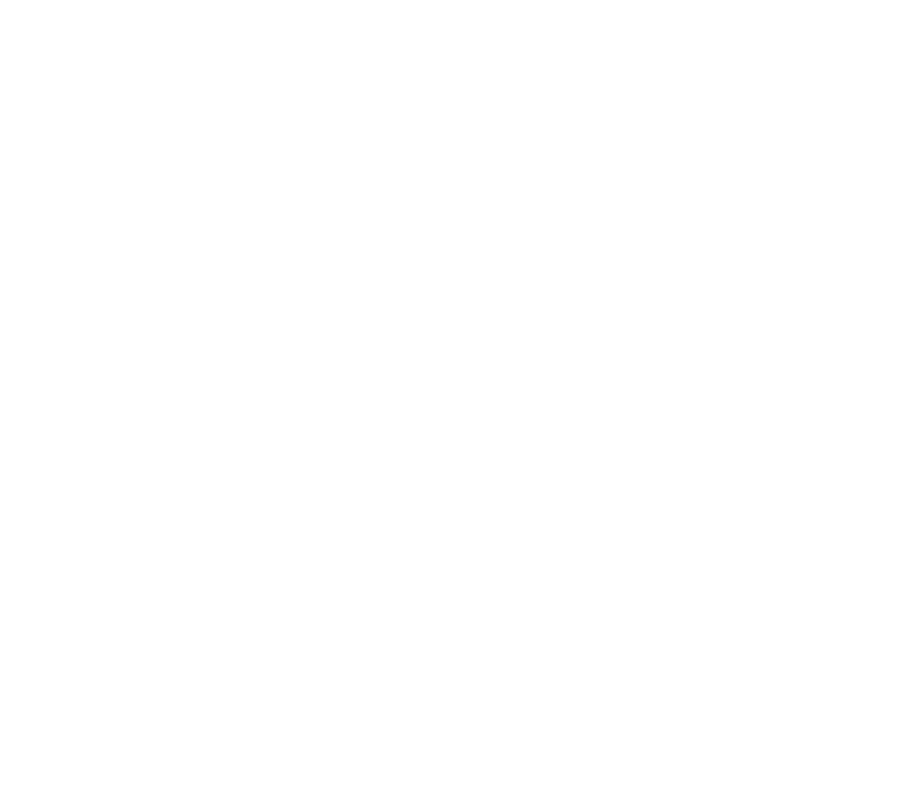
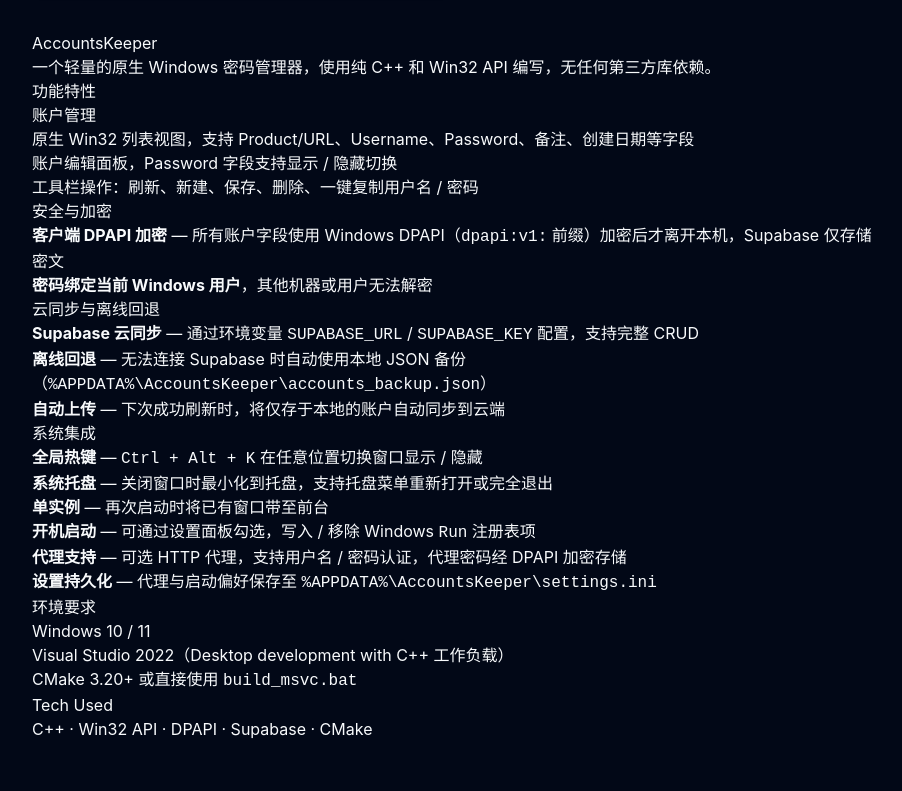
Before and after one commit to JavenChen777/peronal_site, a Next.js app: page /tools/accounts-keeper in a window 1280 px wide. Before the commit this address had no page. Shown: the part 663-1454 px from the top of the page, without its empty margins (184-1086 px from the left). Before the commit the page ends 800 px from the top, so only its background shows below. Built offline with nearby package versions, Linux system fonts and the light colour scheme.

Commit message:
feat(tools): add AccountsKeeper password manager with detailed description and screenshots

```diff
--- a/src/data/tools.ts
+++ b/src/data/tools.ts
@@ -97,6 +97,55 @@
     featured: true,
     screenshots: ['/screenshots/todolist.png'],
   },
+  {
+    slug: 'accounts-keeper',
+    name: 'AccountsKeeper',
+    description: '轻量原生 Windows 密码管理器，DPAPI 加密 + Supabase 云同步，无第三方库依赖。',
+    longDescription: `## AccountsKeeper
+
+一个轻量的原生 Windows 密码管理器，使用纯 C++ 和 Win32 API 编写，无任何第三方库依赖。
+
+## 功能特性
+
+### 账户管理
+- 原生 Win32 列表视图，支持 Product/URL、Username、Password、备注、创建日期等字段
+- 账户编辑面板，Password 字段支持显示 / 隐藏切换
+- 工具栏操作：刷新、新建、保存、删除、一键复制用户名 / 密码
+
+### 安全与加密
+- **客户端 DPAPI 加密** — 所有账户字段使用 Windows DPAPI（\`dpapi:v1:\` 前缀）加密后才离开本机，Supabase 仅存储密文
+- **密码绑定当前 Windows 用户**，其他机器或用户无法解密
+
+### 云同步与离线回退
+- **Supabase 云同步** — 通过环境变量 \`SUPABASE_URL\` / \`SUPABASE_KEY\` 配置，支持完整 CRUD
+- **离线回退** — 无法连接 Supabase 时自动使用本地 JSON 备份（\`%APPDATA%\\AccountsKeeper\\accounts_backup.json\`）
+- **自动上传** — 下次成功刷新时，将仅存于本地的账户自动同步到云端
+
+### 系统集成
+- **全局热键** — \`Ctrl + Alt + K\` 在任意位置切换窗口显示 / 隐藏
+- **系统托盘** — 关闭窗口时最小化到托盘，支持托盘菜单重新打开或完全退出
+- **单实例** — 再次启动时将已有窗口带至前台
+- **开机启动** — 可通过设置面板勾选，写入 / 移除 Windows \`Run\` 注册表项
+- **代理支持** — 可选 HTTP 代理，支持用户名 / 密码认证，代理密码经 DPAPI 加密存储
+- **设置持久化** — 代理与启动偏好保存至 \`%APPDATA%\\AccountsKeeper\\settings.ini\`
+
+## 环境要求
+
+- Windows 10 / 11
+- Visual Studio 2022（Desktop development with C++ 工作负载）
+- CMake 3.20+ 或直接使用 \`build_msvc.bat\`
+
+## Tech Used
+
+C++ · Win32 API · DPAPI · Supabase · CMake`,
+    category: 'productivity',
+    tags: ['windows', 'password-manager', 'security', 'dpapi', 'supabase', 'cpp', 'win32', 'tray', 'encryption'],
+    icon: '🔑',
+    githubUrl: 'https://github.com/JavenChen777/accounts_keeper',
+    status: 'stable',
+    featured: false,
+    screenshots: ['/screenshots/accountskeeper.png'],
+  },
 ];
 
 export default tools;
```
Also changed, not shown: public/screenshots/accountskeeper.png (added).
